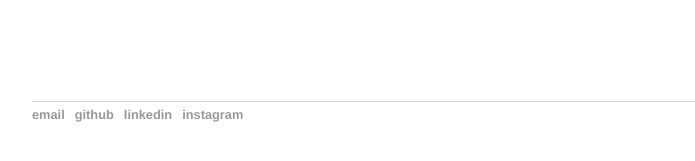
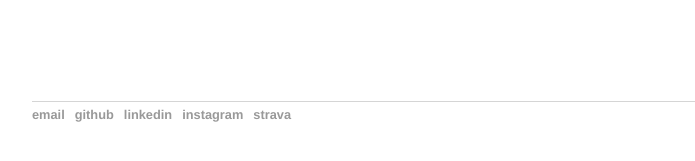
Before and after one commit to noahfer/noahfer.github.io, a Jekyll site: the page built from index.md, in a window 1280 px wide. Shown: the part 707-868 px from the top of the page, without its empty margins (160-855 px from the left). Built offline with Jekyll 4.4.1, drawn with Linux system fonts in a browser that asks for light colours.

Commit message:
Update default.html

```diff
--- a/_layouts/default.html
+++ b/_layouts/default.html
@@ -28,6 +28,7 @@
     			<div><a href="https://github.com/noahfer">github</a></div>
     			<div><a href="https://www.linkedin.com/in/noahferrarotto/">linkedin</a></div>
     			<div><a href="https://www.instagram.com/noahferrarotto/">instagram</a></div>
+    			<div><a href="https://www.strava.com/athletes/7772378">strava</a></div>
 			</footer>
 		</body>
 	</html>
```
